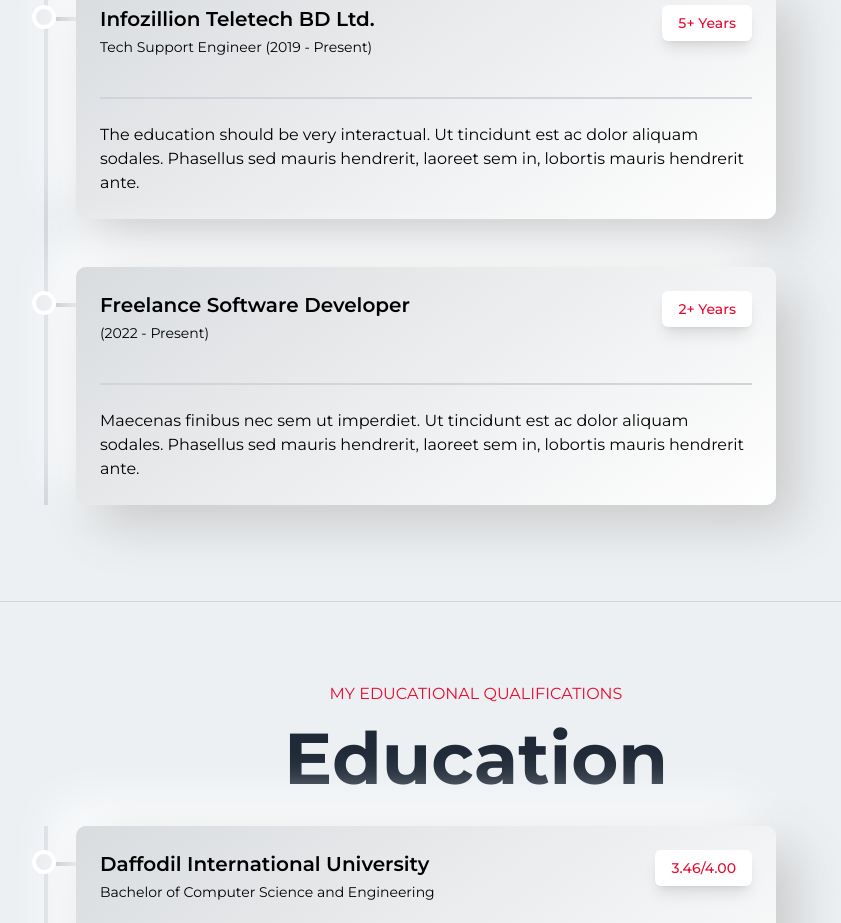
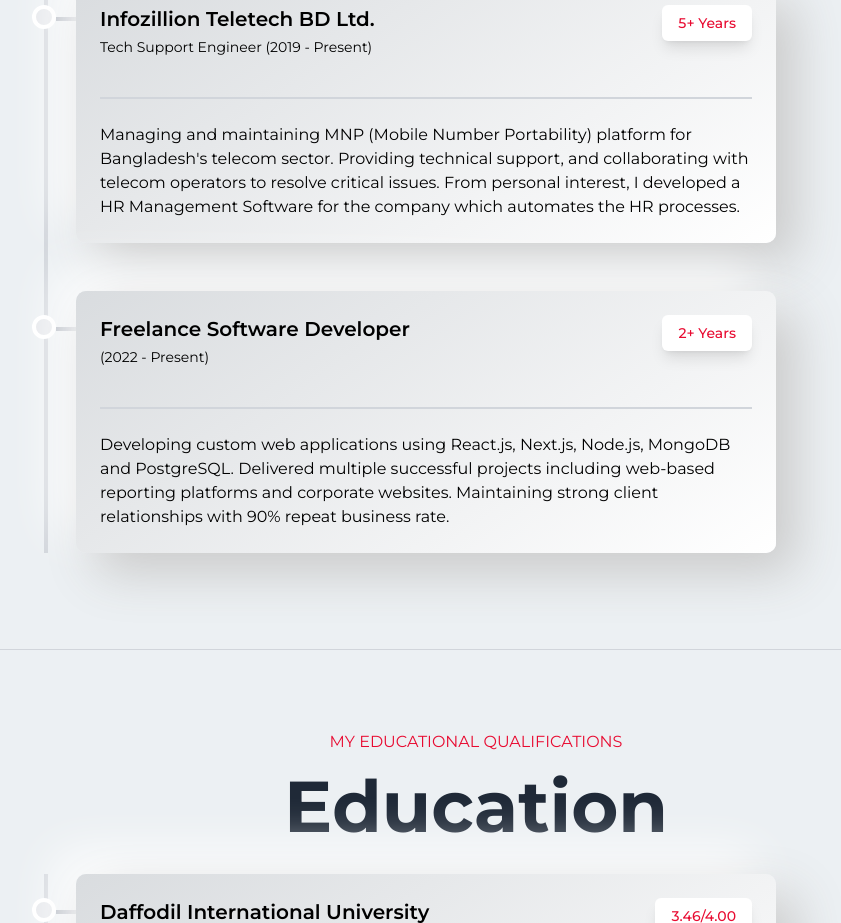
Before and after one commit to Ashik-Ahmed/ashik_ahmed, a Next.js app: page / in a window 1280 px wide. Shown: the part 4280-5203 px from the top of the page, without its empty margins (164-1005 px from the left). Built offline with nearby package versions, Linux system fonts and the light colour scheme.

Commit message:
updated the experience description part with actual information

```diff
--- a/src/app/components/Experience/Experience.jsx
+++ b/src/app/components/Experience/Experience.jsx
@@ -7,14 +7,14 @@
             title: "Infozillion Teletech BD Ltd.",
             organization: "Tech Support Engineer",
             period: "2019 - Present",
-            description: "The education should be very interactual. Ut tincidunt est ac dolor aliquam sodales. Phasellus sed mauris hendrerit, laoreet sem in, lobortis mauris hendrerit ante.",
+            description: "Managing and maintaining MNP (Mobile Number Portability) platform for Bangladesh's telecom sector. Providing technical support, and collaborating with telecom operators to resolve critical issues. From personal interest, I developed a HR Management Software for the company which automates the HR processes.",
             duration: `${Math.floor((new Date() - new Date(2019, 5)) / (1000 * 60 * 60 * 24 * 365))}+ Years`
         },
         {
             title: "Freelance Software Developer",
             organization: "",
             period: "2022 - Present",
-            description: "Maecenas finibus nec sem ut imperdiet. Ut tincidunt est ac dolor aliquam sodales. Phasellus sed mauris hendrerit, laoreet sem in, lobortis mauris hendrerit ante.",
+            description: "Developing custom web applications using React.js, Next.js, Node.js, MongoDB and PostgreSQL. Delivered multiple successful projects including web-based reporting platforms and corporate websites. Maintaining strong client relationships with 90% repeat business rate.",
             duration: `${Math.floor((new Date() - new Date(2022, 5)) / (1000 * 60 * 60 * 24 * 365))}+ Years`
         },
     ];
```
